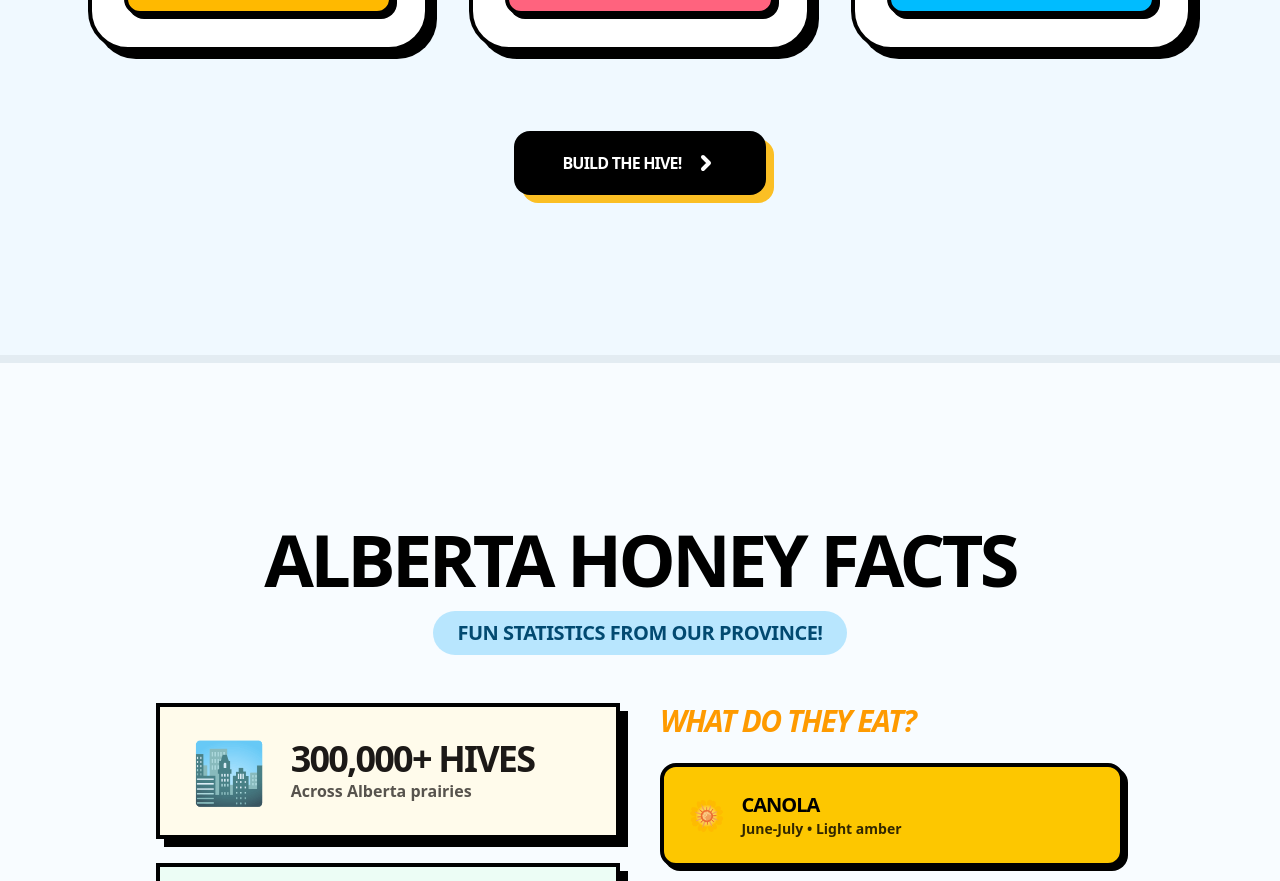
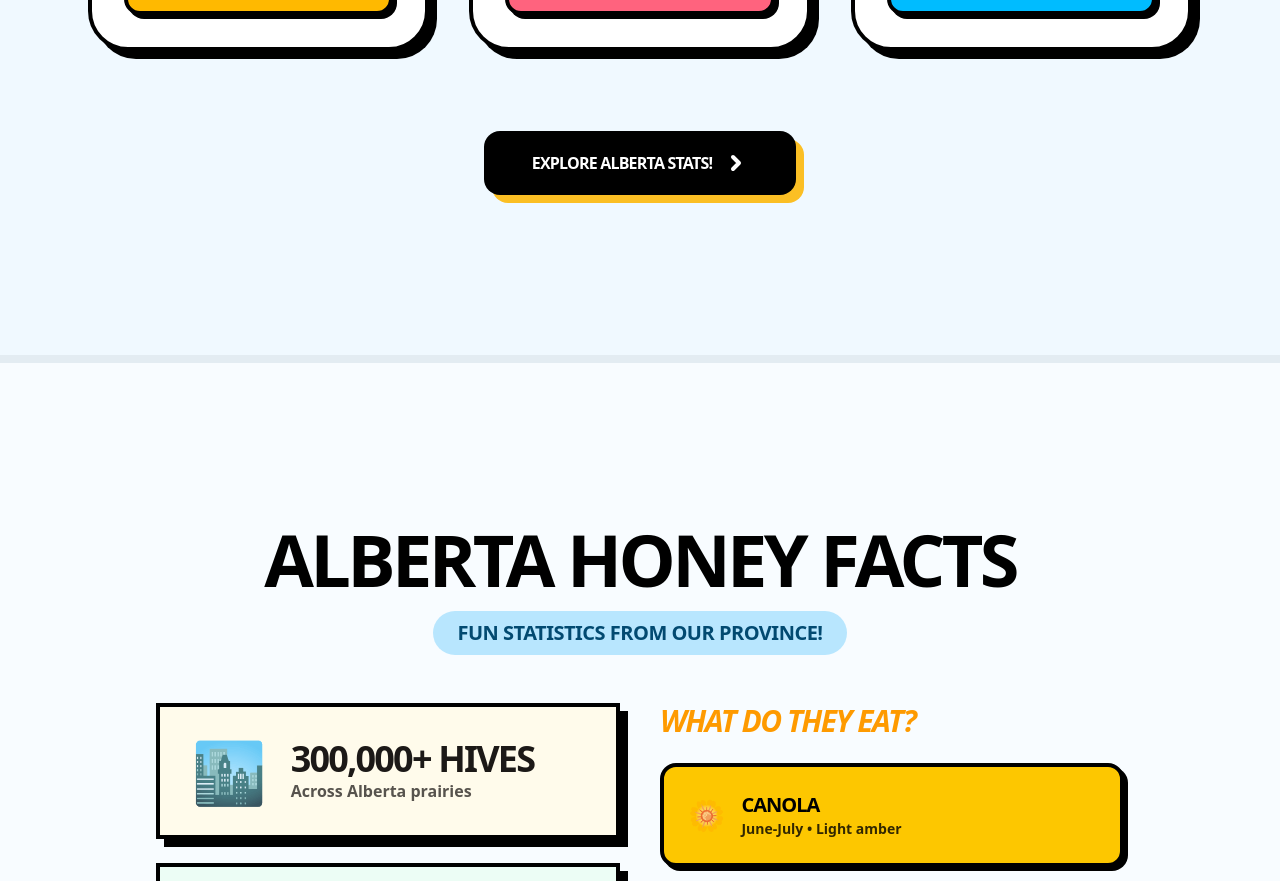
Before and after one commit to curtis-winter/alberta-bee-adventure, a React (Vite) app: page / in a window 1280 px wide. Shown: the part 3320-4201 px from the top of the page. Built offline with nearby package versions, Linux system fonts and the light colour scheme.

Commit message:
Update button text - HiveExplorer removed

```diff
--- a/src/components/BeeTypes.tsx
+++ b/src/components/BeeTypes.tsx
@@ -106,7 +106,7 @@ export default function BeeTypes({ onNext }: BeeTypesProps) {
           onClick={onNext}
           className="bg-black text-white font-black uppercase tracking-tighter px-12 py-5 rounded-2xl inline-flex items-center gap-3 shadow-[8px_8px_0px_0px_rgba(251,191,36,1)] transition-all"
         >
-          Build the Hive!
+          Explore Alberta Stats!
           <ChevronRight strokeWidth={4} className="w-6 h-6" />
         </motion.button>
       </div>
```
